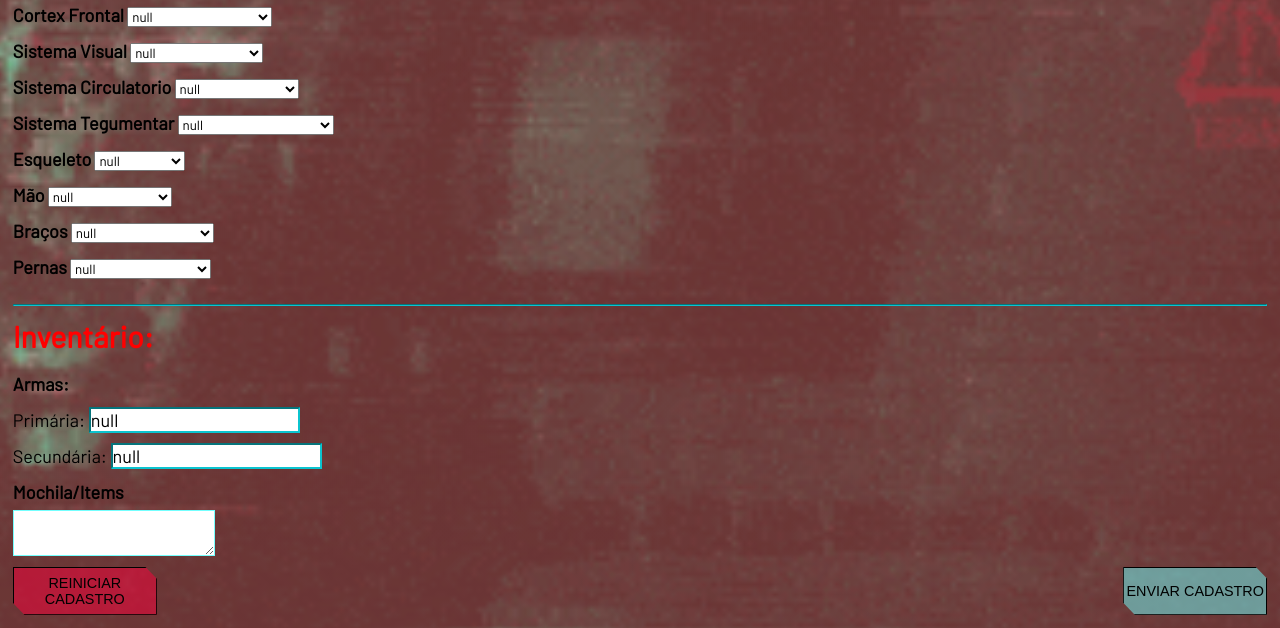
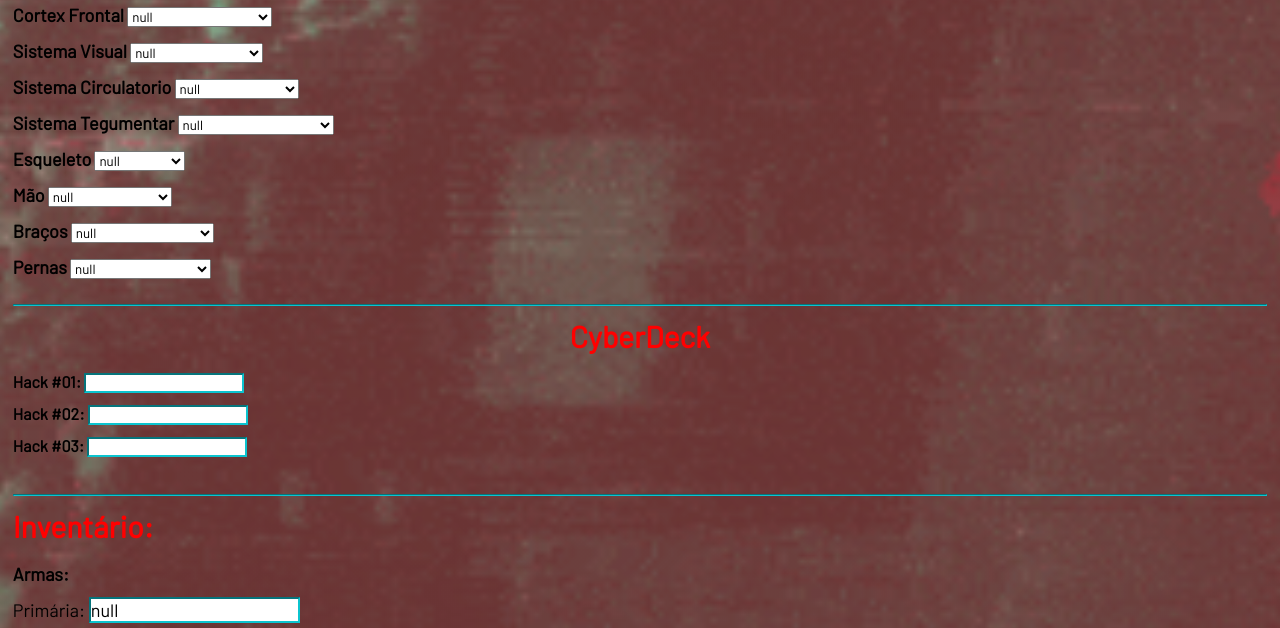
Before and after one commit to JorgeMaiconFaria/Ficha-RPG-Cyberpunk, a plain HTML site: page sheet.html in a window 1280 px wide. Both pictures are taken after typing "5", "5", "5", "5", "5", "5" into the empty fields and a click on the button "ENVIAR CADASTRO". Shown: the part 596-1224 px from the top of the page. Drawn offline with Linux system fonts and the light colour scheme; a web font is replaced by a local one.

Commit message:
Alterações e implementações nas funções.

```diff
--- a/css/css.css
+++ b/css/css.css
@@ -22,6 +22,11 @@ font-weight: bold;
 font-size: clamp(18px, 5vw, 1rem);}
 
 .personal input {font-size: clamp(18px, 5vw, 1rem);}
+
+#cyberdeck{display: none;
+  line-height: 2;
+  font-size: clamp(8px, 5vw, 1rem);
+  font-weight: bold;}
 
 /*---HR, H1, H2, H3, INPUTS, PLACEHOLDER, SPAN---*/
 
--- a/script/script.js
+++ b/script/script.js
@@ -29,6 +29,19 @@ function calcCool() {
     document.getElementById('cool-total').innerHTML = Math.floor((parseInt(cool) + parseInt(coolMod)));
     return Math.floor((parseInt(cool) + parseInt(coolMod)));};
 
+
+
+//let cyberdeck = document.getElementById('cyberdeck')
+
+function cyberdeckdiv(){
+    const intTotal = document.getElementById('int-total').innerHTML
+    let cyberdeck = document.getElementById('cyberdeck')
+    if (intTotal >= 3) {
+        cyberdeck.style.display = 'block'
+    } else {cyberdeck.style.display = 'none'}
+};
+
+
 const spanPlayer = document.getElementById('spanPlayer');
 const spanAge = document.getElementById('spanAge');
 const spanFac = document.getElementById('spanFac');
@@ -58,6 +71,8 @@ const tHMod = document.getElementById('tec-hab-mod');
 const cool = document.getElementById('cool');
 const coolMod = document.getElementById('cool-mod');
 
+const body = document.querySelector('body')
+
 
 
 
@@ -67,6 +82,8 @@ const resetar = function() {
     localStorage.clear();
     window.location = 'index.html'
 };
+
+
 
 const handleSubmit = (event) => {
     event.preventDefault();
@@ -85,19 +102,11 @@ const handleSubmit = (event) => {
     localStorage.setItem('cool1', cool.value);
     localStorage.setItem('cool2', coolMod.value);
 
-
-
-
     localStorage.setItem('strTotal', calcStr());
-
     localStorage.setItem('agilTotal', calcAgil());
-
     localStorage.setItem('intTotal', calcInt());
-
     localStorage.setItem('tecHabTotal', calcTH());
-
     localStorage.setItem('coolTotal', calcCool());
-
 
     var cortexText = cortex.options[cortex.selectedIndex].text;
     localStorage.setItem('cortexS', cortexText);
@@ -123,15 +132,11 @@ const handleSubmit = (event) => {
     var pernasTxt = pernas.options[pernas.selectedIndex].text;
     localStorage.setItem('pernasT', pernasTxt);
 
-
-    //---INVENTORY---//
-
 };
 
-
 form.addEventListener('reset', resetar);
-
 form.addEventListener('submit', handleSubmit);
+window.addEventListener('click', cyberdeckdiv)
 
 window.onload = () => {
     const playerName = localStorage.getItem('player');
@@ -171,4 +176,5 @@ window.onload = () => {
     spanAge.innerHTML = playerAge;
     spanFac.innerHTML = playerFac;
 
-};
+    cyberdeckdiv();
+}
--- a/sheet.html
+++ b/sheet.html
@@ -57,8 +57,8 @@
 
         <tr>
             <td>Inteligência</td>
-            <td><input type="number" id ="int" min="1" max="20" onchange="calcInt()"></td>
-            <td><input type="number" id ="int-mod" min="0" max="20" onchange="calcInt()"></td>
+            <td><input type="number" id ="int" min="1" max="20" onchange="calcInt()" ></td>
+            <td><input type="number" id ="int-mod" min="0" max="20" onchange="calcInt()" ></td>
             <td id ="int-total" onchange="calcInt()">0</td>
         </tr>
 
@@ -155,6 +155,21 @@
 <br>
 <hr>
 
+<div id="cyberdeck">
+    <h2>CyberDeck</h2>
+    <label>Hack #01: </label>
+    <input><br>
+    <label>Hack #02: </label>
+    <input><br>
+    <label>Hack #03: </label>
+    <input>
+    <br>
+    <br>
+    <hr>
+
+
+</div>
+
 <div class="inventario">
     <h3>Inventário:</h3>
     <h4>Armas:</h4>
```
